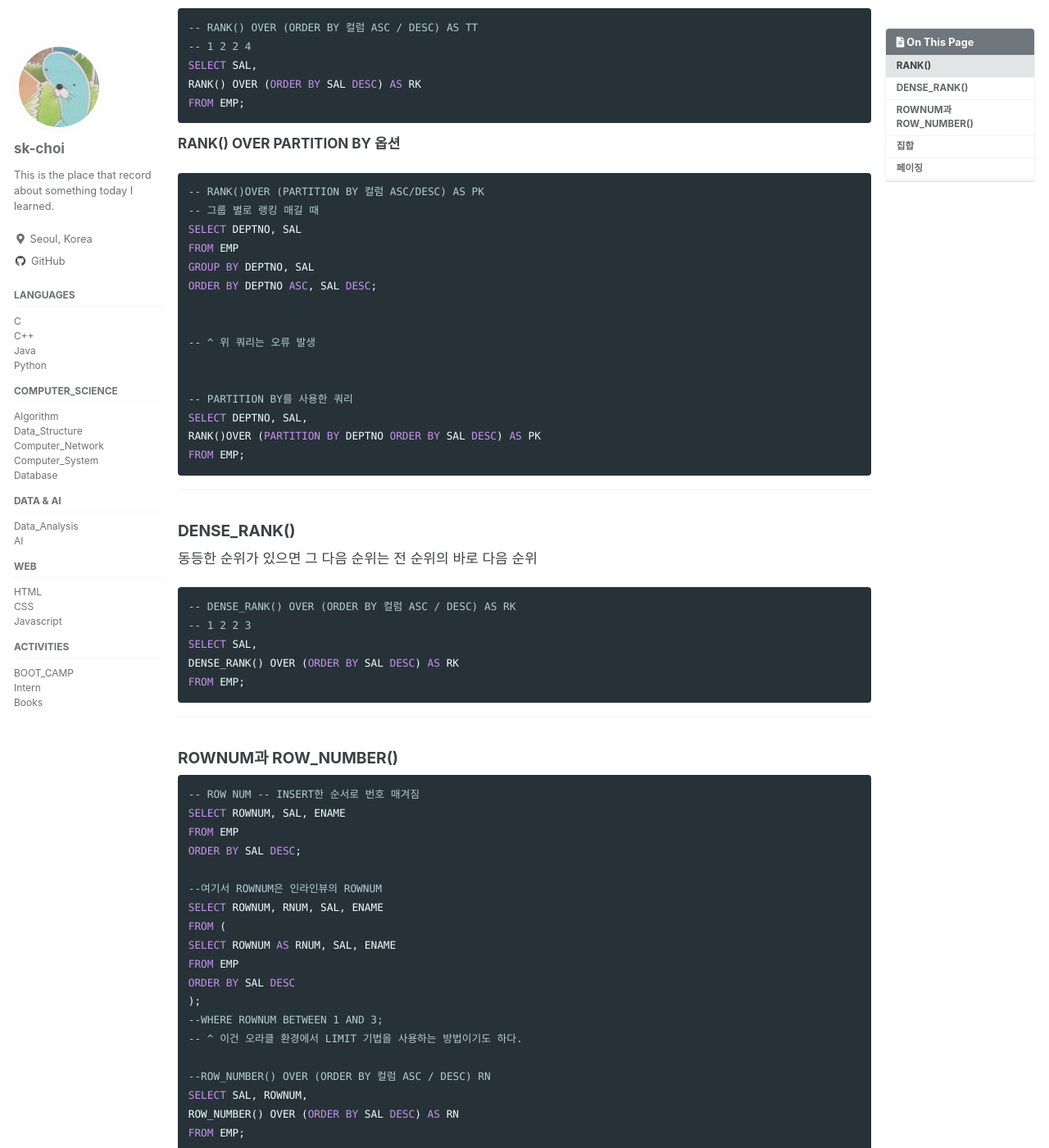
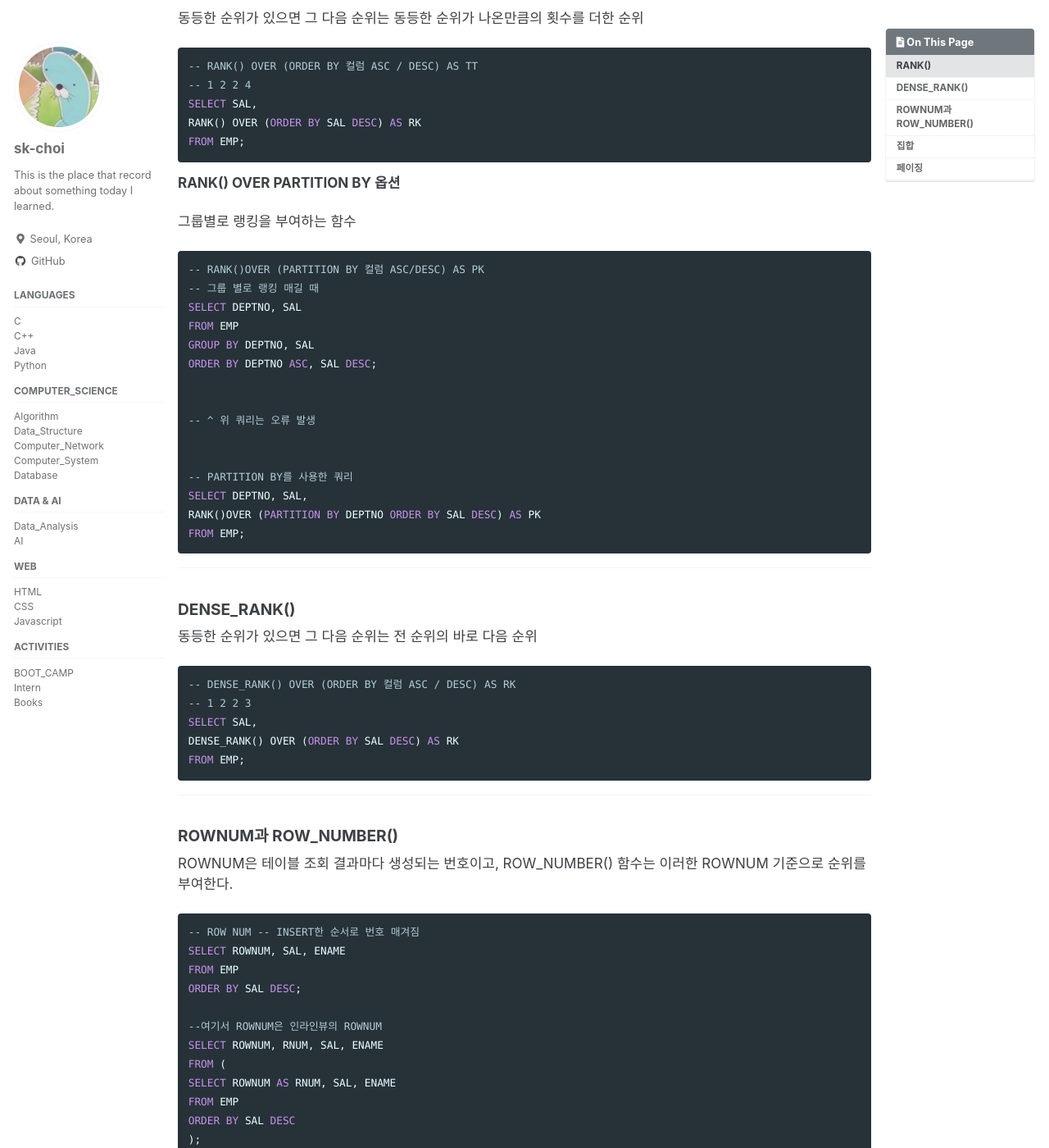
Before and after one commit to sk-choi/sk-choi.github.io, a Jekyll site: the page built from _posts/데이터베이스/2024-11-24-database12_func_set_paging.md, in a window 1280 px wide and 1400 px high, scrolled down 289 px. Shown: the whole window at 82% size. Built offline with Jekyll 4.4.1, drawn with Linux system fonts in a browser that asks for light colours; cached includes are drawn as plain includes.

Commit message:
post edit

````diff
--- a/_posts/데이터베이스/2024-11-24-database12_func_set_paging.md
+++ b/_posts/데이터베이스/2024-11-24-database12_func_set_paging.md
@@ -21,7 +21,9 @@ sidebar:
 
 ### RANK()
 **RANK() OVER ORDER BY 옵션**
+
 동등한 순위가 있으면 그 다음 순위는 동등한 순위가 나온만큼의 횟수를 더한 순위
+
 ```sql
 -- RANK() OVER (ORDER BY 컬럼 ASC / DESC) AS TT
 -- 1 2 2 4
@@ -31,6 +33,9 @@ FROM EMP;
 ```
 
 **RANK() OVER PARTITION BY 옵션**
+
+그룹별로 랭킹을 부여하는 함수
+
 ```sql
 -- RANK()OVER (PARTITION BY 컬럼 ASC/DESC) AS PK
 -- 그룹 별로 랭킹 매길 때
@@ -62,6 +67,9 @@ FROM EMP;
 * * *
 
 ### ROWNUM과 ROW_NUMBER()
+
+ROWNUM은 테이블 조회 결과마다 생성되는 번호이고, ROW_NUMBER() 함수는 이러한 ROWNUM 기준으로 순위를 부여한다.
+
 ```sql
 -- ROW NUM -- INSERT한 순서로 번호 매겨짐
 SELECT ROWNUM, SAL, ENAME
@@ -150,6 +158,7 @@ SELECT NUM FROM A;
 ### 페이징
 
 데이터베이스의 조회 결과를 원하는 범위만큼 출력하는 것.
+
 ```sql
 SELECT ROWNUM, SS.*
 FROM
````
